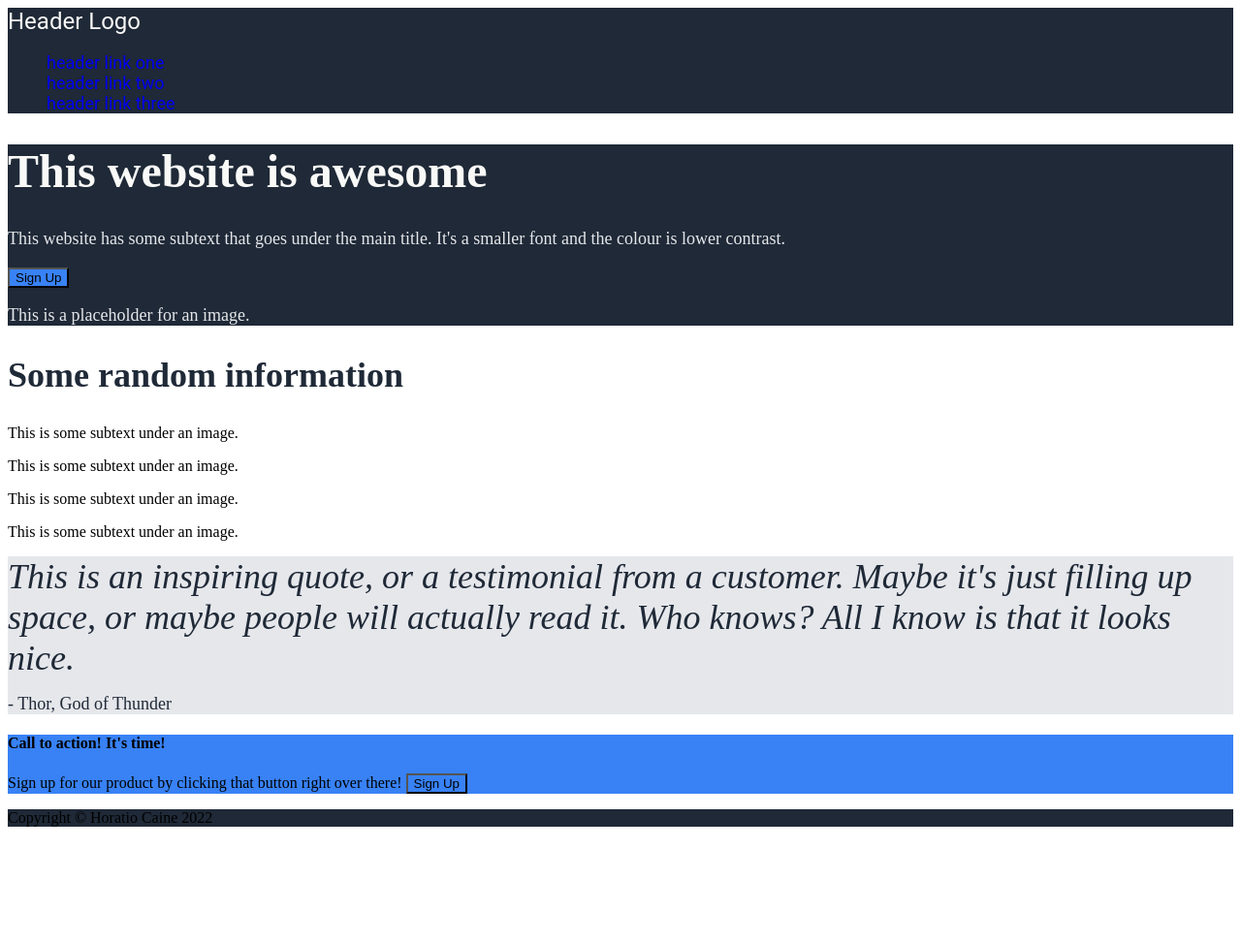
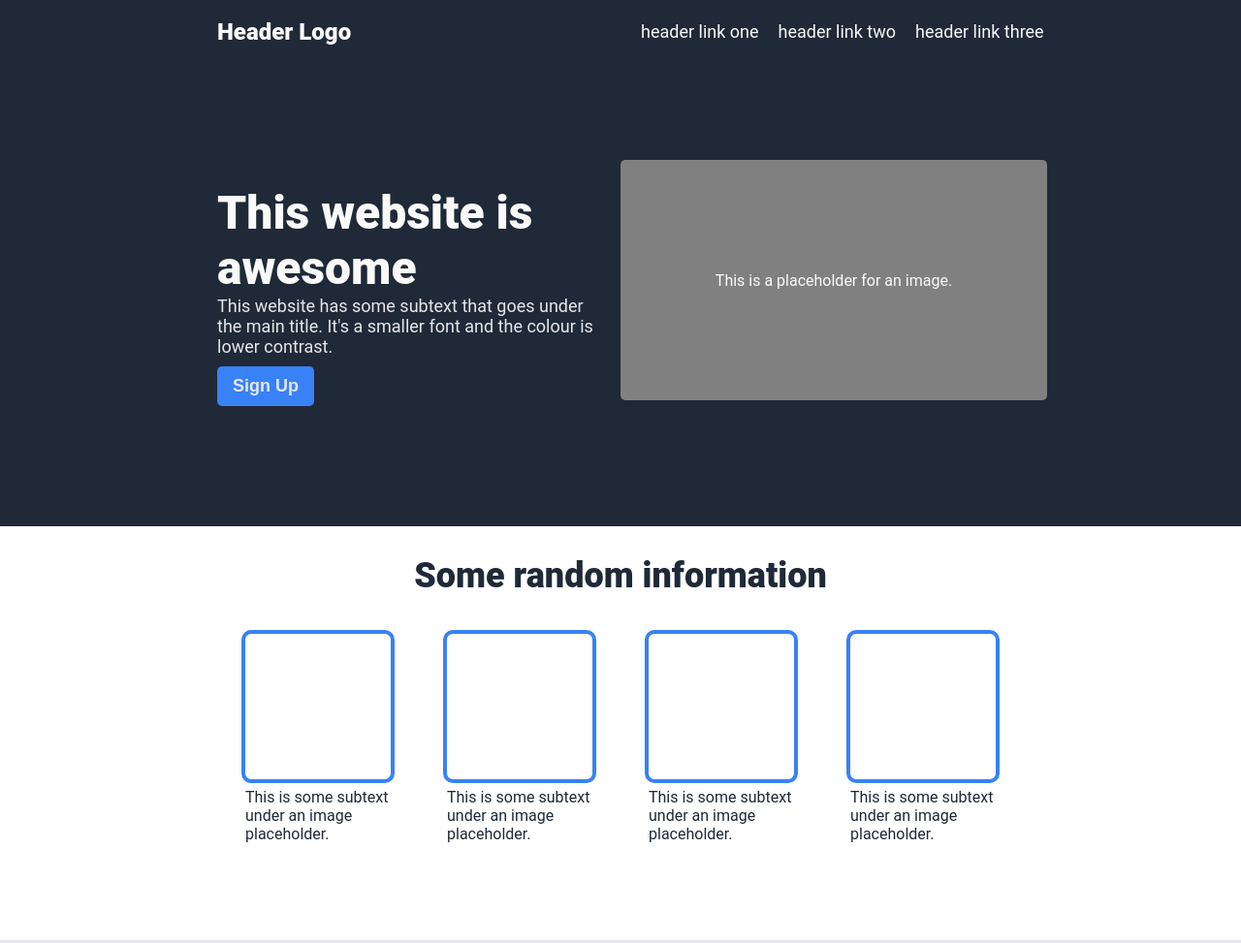
Before and after one commit to Touichirou/landing-page, a plain HTML site: page index.html in a window 1280 px wide. Shown: the top 973 px of the page at 97% size. Before the commit the page ends 861 px from the top, so only its background shows below. Drawn offline with Linux system fonts and the light colour scheme.

Commit message:
Add HTML and CSS to four page sections and footer

```diff
--- a/index.html
+++ b/index.html
@@ -9,6 +9,7 @@
 </head>
 
 <body>
+   <div class="top">
     <div class="header">
         <div class="headerlogo">Header Logo</div>
         <ul class="links">
@@ -19,27 +20,38 @@
     </div>
 
     <div class="contentone">
-        <h1>This website is awesome</h1>
-        <div class="contentonetext">This website has some subtext that goes under the main title. It's a smaller font
+
+    <div class="contentonetext"><h1>This website is awesome</h1>
+        This website has some subtext that goes under the main title. It's a smaller font
         and the colour is lower contrast.
+        <button class="signuptop">Sign Up</button></div>
         <p></p>
-        <button class="signup">Sign Up</button>
-        <p></p>
-        This is a placeholder for an image.
+    <div class="contentoneright">This is a placeholder for an image.</div>
     </div>
     </div>
 
 <div class="contenttwo">
-        <h2>Some random information</h2>
-        This is some subtext under an image.
-        <p></p>
-        This is some subtext under an image.
-        <p></p>
-        This is some subtext under an image.
-        <p></p>
-        This is some subtext under an image.
-        <p></p>
+    <div class="headingtwo"><h2>Some random information</h2></div>
+    <div class="imageplaceholders">
+
+            <div class="imageplaceholder">
+            <div class="imageplaceholderonebox"></div>
+            <div class="subtextone">This is some subtext under an image placeholder.</div></div>
+
+            <div class="imageplaceholder">
+            <div class="imageplaceholdertwobox"></div>
+            <div class="subtexttwo">This is some subtext under an image placeholder.</div></div>
+
+            <div class="imageplaceholder">
+            <div class="imageplaceholderthreebox"></div>
+            <div class="subtextthree">This is some subtext under an image placeholder.</div></div>
+
+            <div class="imageplaceholder">
+            <div class="imageplaceholderfourbox"></div>
+            <div class="subtextfour">This is some subtext under an image placeholder.</div></div>
     </div>
+</div>
+
 
 <div class="contentthree">
         <div class="quote">This is an inspiring quote, or a testimonial from a customer. Maybe it's just filling up space, or maybe people will
@@ -50,10 +62,14 @@
 </div>
 
 <div class="contentfour">
+    <div class="contentfourtext">
         <h4>Call to action! It's time!</h4>
         Sign up for our product by clicking that button right over there!
-        <button class="signup">Sign Up</button>
-        <p></p>
+    </div>
+
+    <div class="contentfourbutton">
+        <button class="signupbottom">Sign Up</button>
+    </div>
 </div>
 
 <div class="footer">
--- a/style.css
+++ b/style.css
@@ -1,53 +1,197 @@
-.header,
+body {
+    font-family: 'Roboto', sans-serif;
+    margin: 0%;
+    padding: 0
+
+}
+
 .footer,
-.contentone {
+.top {
     background-color: #1f2937;
 }
 
-.header {
-    font-family: 'Roboto', sans-serif;
+.header,
+.footer {
+    display: flex;
+    padding: 24px;
+    align-items: center;
+    justify-content: space-between;
 }
 
-.headerlogo {
+.header {
+    margin-left: 200px;
+    margin-top: -20px;
+    margin-bottom: 50px;
+    align-self: ;
+}
+
+
+
+.links {
+    margin-right: 155px;
+    display: flex;
+}
+
+.contentone {
+    display: flex;
+    margin-left: 200px;
+    padding-bottom: 100px;
+    align-items: center;
+    justify-content: space-between;
+}
+
+.contentonetext {
+    padding: 24px;
+    width: 450px;
+    display: flex;
+    flex-flow: column wrap;
+}
+
+.contentoneright {
+    display: flex;
+    align-items: center;
+    justify-content: center;
+    border-radius: 5px;
+    padding: 24px;
+    margin-right: 200px;
+    width: 450px;
+    height: 200px;
+    background-color: gray
+
+}
+
+.contenttwo {
+    display: flex;
+    flex-direction: column;
+    padding-bottom: 100px;
+}
+
+.headingtwo {
+    display: flex;
+    justify-content: center;
+    align-items: center;
+
+}
+
+.imageplaceholders {
+    display: flex;
+    justify-content: center;
+    gap: 40px;
+}
+
+.imageplaceholderonebox,
+.imageplaceholdertwobox,
+.imageplaceholderthreebox,
+.imageplaceholderfourbox {
+    display: flex;
+    height: 150px;
+    margin: 5px;
+    width: 150px;
+    border-radius: 10px ;
+    border: solid #3882f6 4px;
+}
+
+.imageplaceholder {
+    display: flex;
+    flex-direction: column;
+    align-items: center;
+}
+
+
+.subtextone,
+.subtexttwo,
+.subtextthree,
+.subtextfour {
+    width: 150px;
+}
+
+.contentthree {
+    padding: 100px 200px;
+    display: flex;
+    flex-wrap: wrap;
+    gap: 20px;
+    justify-content: space-between;
+}
+
+.quote {
+    font-style: italic;
+    font-weight: 100;
+    display: flex;
+
+}
+
+.contentfour {
+    display: flex;
+    padding: 50px;
+    margin: 125px;
+    border-radius: 10px;
+    align-items: center;
+    justify-content: space-around;
+}
+
+
+h4 {
+    margin: 0%;
+}
+
+h1 {
+    font-size: 48px;
+    margin-bottom: 0px;
+}
+
+.headerlogo,
+.author,
+h4 {
     font-size: 24px;
 }
 
 .headerlogo,
-h1 {
+.footer,
+.contentfour,
+.contentoneright,
+h1,
+a {
     color: #F9FAF8;
 }
 
 ul {
     list-style-type: none;
+    width: 450px;
+
 }
 
 a {
     text-decoration: none;
-}
-
-h1 {
-    font-size: 48px;
+    padding: 10px;
 }
 
 h2,
 .quote,
-.author {
+.author,
+.subtextone,
+.subtexttwo,
+.subtextthree,
+.subtextfour {
     color: #1f2937;
 }
 
 h1,
-h2 {
-    font-weight: 800;
+h2,
+.headerlogo,
+.author,
+button {
+    font-weight: 900;
 }
 
 .links,
 .contentonetext,
-.author {
+.footer {
     font-size: 18px;
 }
 
 .links,
-.contentonetext {
+.contentonetext,
+button {
     color: #e5e7eb;
 }
 
@@ -60,13 +204,35 @@ h2 {
     font-size: 36px;
 }
 
-.quote {
-    font-style: italic;
-    font-weight: 100;
 
-}
 
 button,
 .contentfour {
     background-color: #3882f6;
 }
+
+.footer {
+    display: flex;
+    justify-content: center;
+    align-items: center;
+
+}
+
+button {
+    cursor: pointer;
+    width: 100px;
+    padding: 10px;
+    margin-top: 10px;
+    border-radius: 5px ;
+
+    font-size: 18px;
+}
+
+.signuptop {
+    border: none;
+}
+
+.signupbottom {
+    border-width: 3px;
+    border-color: white
+}
```
Lines whose indentation alone changed are shown as unchanged.
